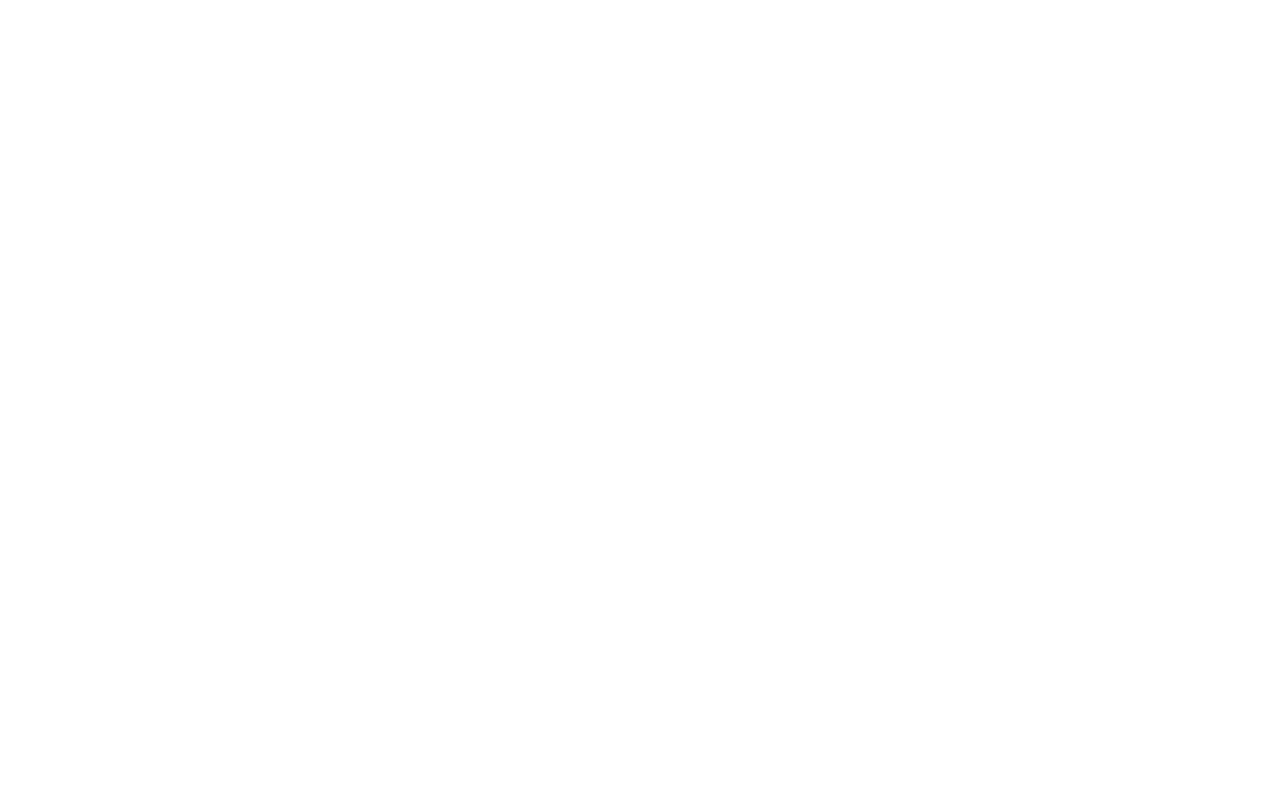
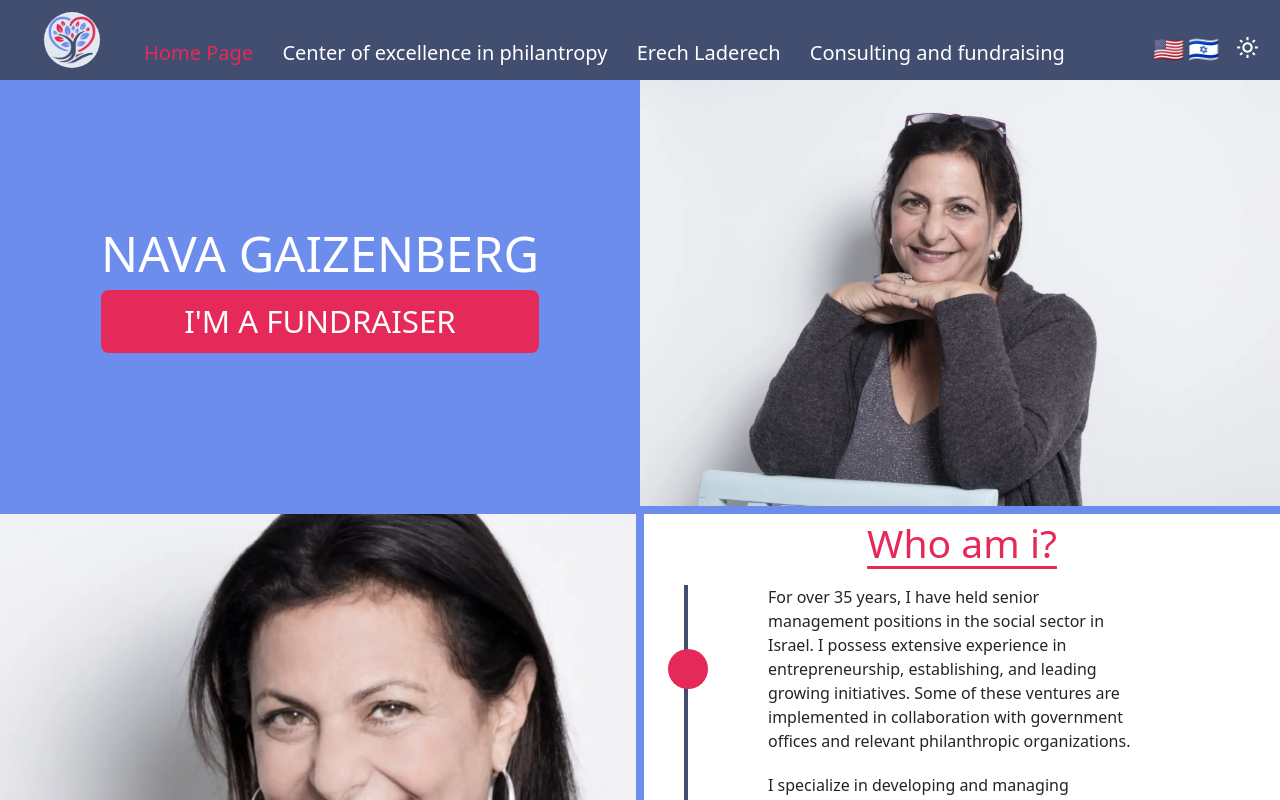
Before and after one commit to galeshayek/nava, a React (Vite) app: page / in a window 1280 px wide. Shown: the top 800 px of the page. Built offline with nearby package versions, Linux system fonts and the light colour scheme.

Commit message:
removed basename

```diff
--- a/index.html
+++ b/index.html
@@ -3,7 +3,7 @@
 
 <head>
   <meta charset="UTF-8" />
-  <link rel="icon" type="image/svg+xml" href="/public/logo.png" />
+  <link rel="icon" type="image/svg+xml" href="/logo.png" />
   <meta name="viewport" content="width=device-width, initial-scale=1.0" />
   <title>Nava Gaizenberg</title>
 </head>
--- a/src/routes/router.tsx
+++ b/src/routes/router.tsx
@@ -30,6 +30,4 @@
       },
     ],
   },
-], {
-  basename: '/nava/'
-});
+],);
```
Also changed, not shown: 4 other files (tests, documents, lock files or other folders).
